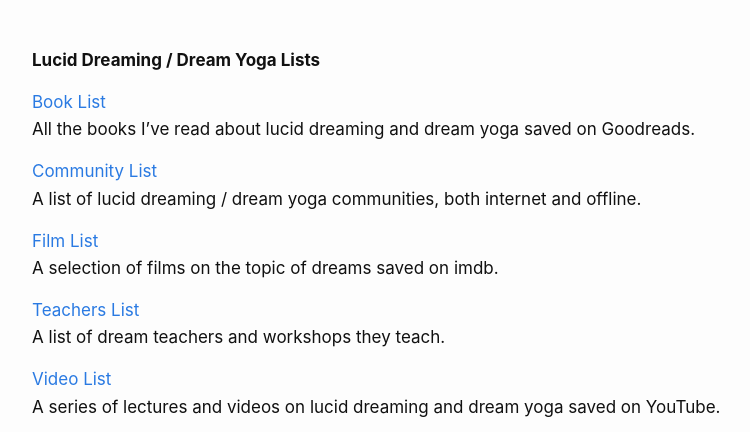
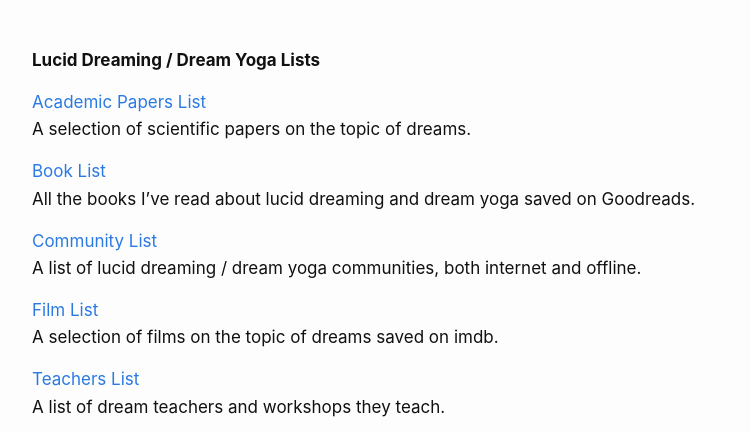
Before and after one commit to link-daniel/link.github.io, a Jekyll site: the page built from dreams.md, in a window 1280 px wide and 900 px high, scrolled down 510 px, cut to the strip 168-600 px from the top of the window. Shown: the whole strip, without its empty margins (238-988 px from the left). Built offline with Jekyll 4.4.1, drawn with Linux system fonts in a browser that asks for light colours.

Commit message:
Update dreams.md

```diff
--- a/dreams.md
+++ b/dreams.md
@@ -18,6 +18,10 @@ During this retreat, Lama Alan Wallace discusses the connection between lucid dr
 <br>
 
 **Lucid Dreaming / Dream Yoga Lists**
+
+[Academic Papers List](https://www.zotero.org/linkdaniel/)
+<br>
+A selection of scientific papers on the topic of dreams.
 
 [Book List](https://www.goodreads.com/review/list/95737422-link-daniel?ref=nav_mybooks&shelf=dreams)
 <br>
```
